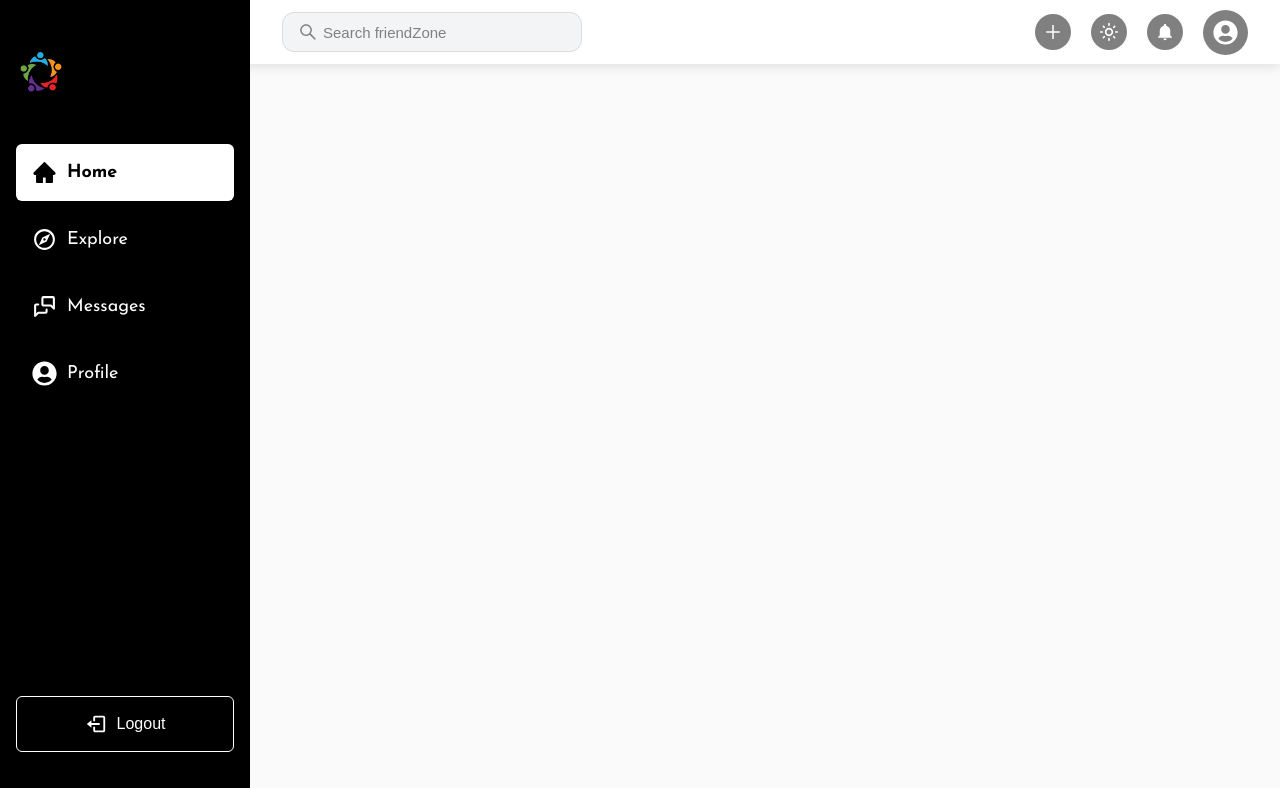
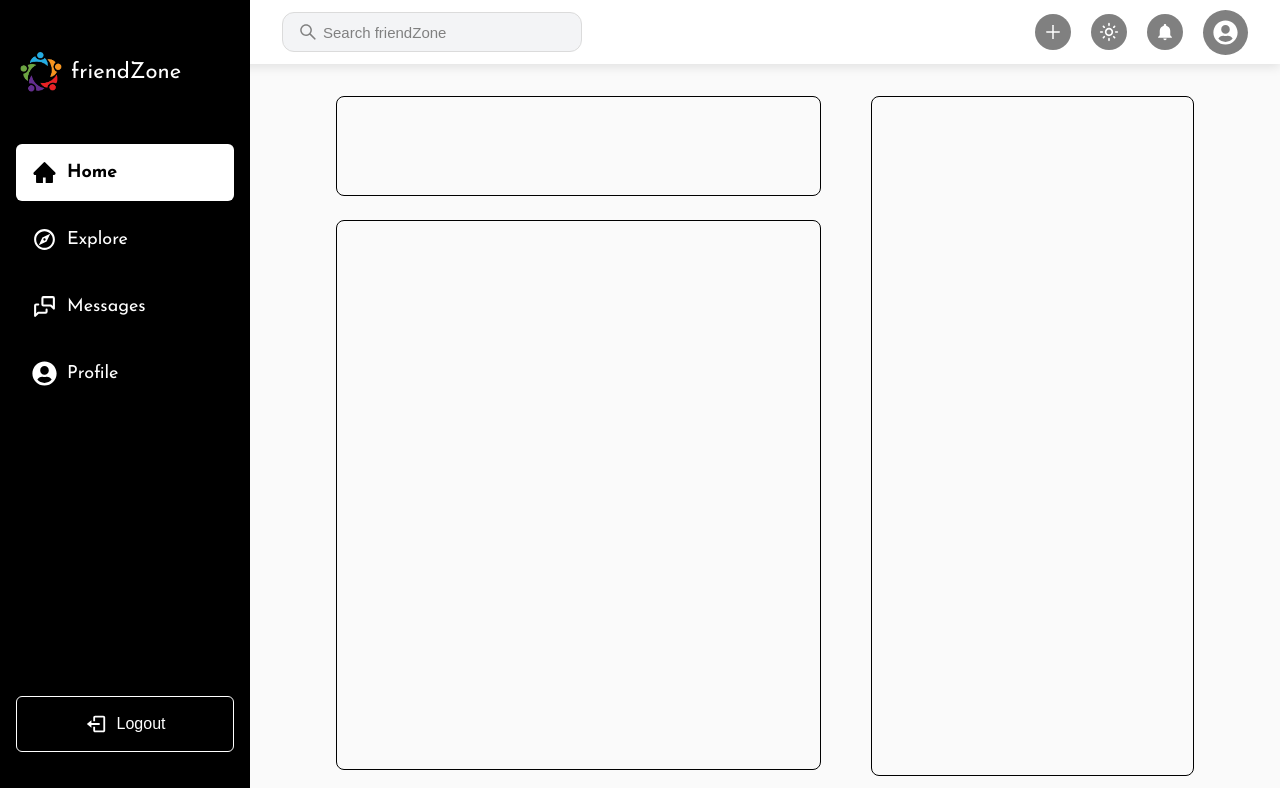
Before and after one commit to nuelobeto/social-media-app, a React (Vite) app: page /home in a window 1280 px wide. Shown: the top 788 px of the page. Built offline with nearby package versions, Linux system fonts and the light colour scheme; sample sign-in values are in the browser's storage.

Commit message:
created home page layout

```diff
--- /dev/null
+++ b/src/assets/styles/Home.scss
@@ -0,0 +1,69 @@
+.home_wrapper {
+  display: flex;
+  gap: 50px;
+  padding: 1rem 7%;
+  position: relative;
+}
+
+.home_main {
+  width: 60%;
+}
+
+.stories {
+  height: 100px;
+  border: 1px solid black;
+  border-radius: 8px;
+}
+
+.posts {
+  margin: 1.5rem 0 0;
+  display: flex;
+  flex-direction: column;
+  gap: 20px;
+}
+
+.post {
+  height: 550px;
+  border: 1px solid black;
+  border-radius: 8px;
+}
+
+.trending {
+  width: 40%;
+  height: 85vh;
+  border: 1px solid black;
+  border-radius: 8px;
+  position: sticky;
+  top: 12vh;
+}
+
+@media (max-width: 1200px) {
+  .home_wrapper {
+    padding: 1rem;
+    gap: 20px;
+  }
+}
+
+@media (max-width: 900px) {
+  .trending {
+    display: none;
+  }
+
+  .home_main {
+    max-width: 500px;
+    width: 100%;
+    margin: auto;
+  }
+}
+
+@media (max-width: 768px) {
+  .posts {
+    padding-bottom: 4rem;
+  }
+}
+
+@media (max-width: 448px) {
+  .home_wrapper {
+    padding: 0;
+  }
+}
--- a/src/assets/styles/Main.scss
+++ b/src/assets/styles/Main.scss
@@ -1,6 +1,5 @@
 .main_dashboard {
   width: 100%;
-  height: 92vh;
   margin: 8vh 0 0;
   padding: 0 0 0 250px;
 }
--- a/src/assets/styles/Sidenav.scss
+++ b/src/assets/styles/Sidenav.scss
@@ -10,10 +10,14 @@ aside {
 }
 
 .logo {
-  width: 50px;
+  display: flex;
+  align-items: center;
+  gap: 5px;
+  color: #fff;
+  font-size: 22px;
 
   img {
-    width: 100%;
+    width: 50px;
     display: block;
   }
 }
@@ -106,7 +110,7 @@ aside {
   }
 
   .logo {
-    margin: auto;
+    justify-content: center;
   }
 
   .nav_items {
--- a/src/components/Header.tsx
+++ b/src/components/Header.tsx
@@ -21,7 +21,7 @@ const Header = () => {
   return (
     <header>
       <div className="header_wrapper">
-        {viewportWidth < 768 && (
+        {viewportWidth <= 768 && (
           <div className="header_logo">
             <img src={logo} alt="" />
           </div>
@@ -41,7 +41,7 @@ const Header = () => {
           <button className="header_mode">
             <MdOutlineLightMode />
           </button>
-          {viewportWidth > 768 && (
+          {viewportWidth >= 768 && (
             <button className="header_notification">
               <IoMdNotifications />
             </button>
--- a/src/components/MobileNav.tsx
+++ b/src/components/MobileNav.tsx
@@ -49,7 +49,7 @@ const MobileNav = () => {
               <NavLink to={items.url}>{items.icon}</NavLink>
             </li>
           ))}
-          {viewportWidth < 660 && (
+          {viewportWidth <= 900 && (
             <li>
               <NavLink to="/trending">
                 <AiOutlineSearch />
--- a/src/components/Sidenav.tsx
+++ b/src/components/Sidenav.tsx
@@ -8,8 +8,11 @@ import { FaUserCircle } from "react-icons/fa";
 import { BiLogOut } from "react-icons/bi";
 import { useAppDispatch } from "../app/hooks";
 import { logout } from "../features/authSlice";
+import { AiOutlineSearch } from "react-icons/ai";
+import { useEffect, useState } from "react";
 
 const Sidenav = () => {
+  const [viewportWidth, setviewPortWidth] = useState(window.innerWidth);
   const profilePic = null;
   const navList = [
     {
@@ -48,10 +51,19 @@ const Sidenav = () => {
     dispatch(logout());
   };
 
+  useEffect(() => {
+    const handleResize = () => {
+      setviewPortWidth(window.innerWidth);
+    };
+
+    window.addEventListener("resize", handleResize);
+  }, [viewportWidth]);
+
   return (
     <aside>
       <div className="logo">
         <img src={logo} alt="" />
+        <span>friendZone</span>
       </div>
 
       <nav className="side_nav">
@@ -63,6 +75,13 @@ const Sidenav = () => {
               </NavLink>
             </li>
           ))}
+          {viewportWidth <= 900 && (
+            <li>
+              <NavLink to="/trending">
+                <AiOutlineSearch />
+              </NavLink>
+            </li>
+          )}
         </ul>
       </nav>
 
--- a/src/pages/Home.tsx
+++ b/src/pages/Home.tsx
@@ -1,7 +1,27 @@
 import Main from "./../components/Main";
+import "../assets/styles/Home.scss";
 
 const Home = () => {
-  return <Main>{null}</Main>;
+  return (
+    <Main>
+      <div className="home_wrapper">
+        <div className="home_main">
+          <div className="stories"></div>
+
+          <div className="posts">
+            <div className="post"></div>
+            <div className="post"></div>
+            <div className="post"></div>
+            <div className="post"></div>
+            <div className="post"></div>
+            <div className="post"></div>
+          </div>
+        </div>
+
+        <div className="trending"></div>
+      </div>
+    </Main>
+  );
 };
 
 export default Home;
```
